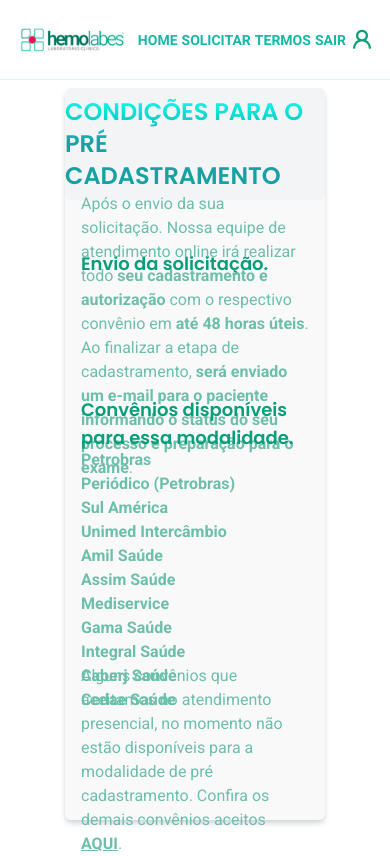
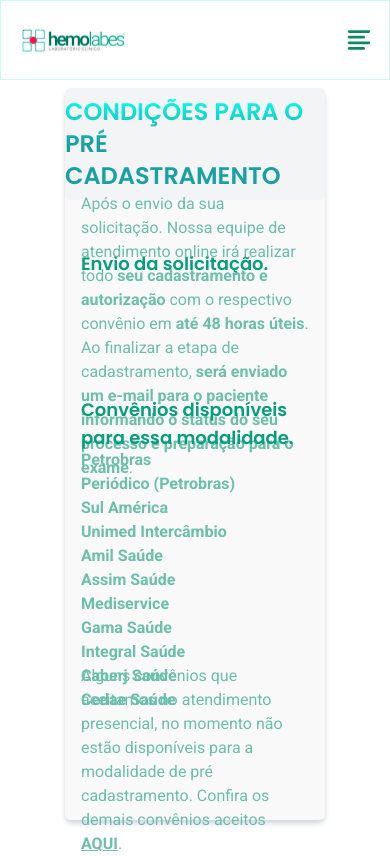
Before and after one commit to cadugomes06/Fast-Lab, a React (Vite) app: page /user/termos in a window 390 px wide. Built offline with nearby package versions, Linux system fonts and the light colour scheme.

Commit message:
menu mobile responsivo em todas as camadas da aplicação

```diff
--- a/src/components/Header.tsx
+++ b/src/components/Header.tsx
@@ -35,7 +35,6 @@
   }
 
   const { innerWidth: width } = window
-
   useEffect(() => {
     console.log(width)
     if(width < 600 ) {
@@ -57,7 +56,7 @@
                      />
              </div>
 
-             {userStatus ? (
+             {userStatus?
 
               <ul className='flex gap-4 sm:gap-1 items-center'>
 
@@ -92,10 +91,9 @@
                    alt="icone-de-usuário"
                    className='w-6 h-6'
                    />
-
             </ul>
 
-             ) : (
+              : (
               <ul className='flex gap-2 items-center'>
                 <Link to='/userlogin'>
                 <li className='font-medium sm:text-sm	 py-1 px-4 border-2 border-teal-300 cursor-pointer text-[#079E7A] hover:bg-teal-500 hover:text-white ease-linear duration-200 hover:border-none rounded-sm hover:shadow-md hover:shadow-teal-400'
--- /dev/null
+++ b/src/components/MenuMobile.tsx
@@ -0,0 +1,90 @@
+import { useState, useContext } from 'react';
+import { Link, useNavigate } from 'react-router-dom';
+
+import logoHemo from '../assets/icons/logoHemolabes1.svg'
+import menuIcon from '../assets/icons/menuIcon.svg'
+import closeIcon from '../assets/icons/closeX.svg'
+import { UserContext } from '../context/UserContext';
+import { useSignOut } from 'react-firebase-hooks/auth';
+import { auth } from '../services/firebaseConfig';
+import LoadingCup from './LoadingCup';
+
+const MenuMobile = () => {
+    const [toggleMenu, setToggleMenu] = useState(false)
+
+    const { state } = useContext(UserContext)
+    const navigate = useNavigate()
+    const [signOut, loading, error] = useSignOut(auth);
+
+    const handleToggleMenu = () => {
+        setToggleMenu(!toggleMenu)
+        console.log('funcionou')
+    }
+
+    const handleClickLogout = async () => {
+        const success = await signOut()
+        if (success) {
+          window.localStorage.removeItem('user')
+          window.localStorage.removeItem('UserAccount')
+          state.toggleUserLog()
+
+            navigate('/')
+        }
+        if(error) {
+          alert('Erro inesperado!' + error)
+        }
+      }
+
+    return (
+        <>
+        {loading? <LoadingCup /> : null}
+
+        <header className="h-[80px] w-full flex items-center border border-teal-100 border-b-[1px] px-4 justify-between transition duration-200 relative">
+
+           <div className='block h-32- w-48 sm:w-28 '>
+                <img src={logoHemo}
+                     alt="logo-laboratório"
+                     />
+             </div>
+
+            <div className='h-[28px] w-[28px] cursor-pointer z-50'
+                 onClick={handleToggleMenu}>
+                {!toggleMenu? (
+                    <img src={menuIcon}
+                    alt="ícone-de-menu"
+                    className='h-[28px] w-[28px]' />
+                ) : (
+                    <img src={closeIcon}
+                    alt="ícone-de-menu"
+                    className='h-[28px] w-[28px]' />
+                )}
+            </div>
+
+            {toggleMenu? (
+                 <nav className='absolute z-10 w-[8rem] h-[16rem] bg-gray-200 top-0 right-0 pt-[80px] flex flex-col items-center justify-center rounded-md shadow-md shadow-gray-400 animeLeft'
+                 >
+                 <ul className='text-md text-teal-600 font-semibold w-full'>
+                  <Link to='../user/userhome'>
+                    <li className='w-[100%] py-2 border border-gray-100 text-center hover:bg-teal-500 hover:text-white transition duration-200'>Home</li>
+                  </Link>
+                  <Link to='../user/solicitacao'>
+                    <li  className='w-[100%] py-2 border border-gray-100  text-center hover:bg-teal-500 hover:text-white transition duration-200'>Solicitar</li>
+                 </Link>
+                  <Link to='../user/termos'>
+                    <li  className='w-[100%] py-2 border border-gray-100 text-center hover:bg-teal-500 hover:text-white transition duration-200'>Termos</li>
+                 </Link>
+                    <li  className='w-[100%] py-2 border border-gray-100 cursor-pointer text-center hover:bg-teal-500 hover:text-white transition duration-200'
+                        onClick={handleClickLogout}>
+                            Sair
+                   </li>
+                 </ul>
+             </nav>
+            ): ''}
+
+
+        </header>
+    </>
+    )
+}
+
+export default MenuMobile;
--- a/src/pages/User/Form/Form.tsx
+++ b/src/pages/User/Form/Form.tsx
@@ -8,6 +8,7 @@
 import { Link, useNavigate } from "react-router-dom";
 import { UserContext } from "../../../context/UserContext";
 import LoadingCup from "../../../components/LoadingCup";
+import MenuMobile from "../../../components/MenuMobile";
 
 const Form = () => {
   const [plan, setPlan] = useState("");
@@ -31,6 +32,7 @@
   const [planRule, setPlanRule] = useState("");
   const [cardnumberError, setCardnumberError] = useState("");
   const [cpfError, setCpfError] = useState("");
+  const [isMobile, setIsMobile] = useState(false);
 
   const formsCollectionRef = collection(db, "formulario");
 
@@ -249,12 +251,19 @@
     setSexo(event.target.value);
   };
 
+  const {innerWidth: width} = window
+  useEffect(() => {
+    if(width < 600 ) {
+      setIsMobile(true)
+    }
+  }, [width])
+
   return (
 
     <>
     {loading && name.length > 0 ? <LoadingCup /> : ''}
 
-      <Header />
+    {isMobile? <MenuMobile /> : <Header />}
 
       <section
         className="bg-white flex justify-center
--- a/src/pages/User/Form/FormConfirm.tsx
+++ b/src/pages/User/Form/FormConfirm.tsx
@@ -1,12 +1,23 @@
 import Header from "../../../components/Header";
 import checkOneIcon from '../../../assets/icons/checkone.svg'
 import closeIcon from '../../../assets/icons/close.svg'
+import {useState, useEffect } from 'react';
+import MenuMobile from "../../../components/MenuMobile";
 
 const FormConfirm = () => {
+  const [isMobile, setIsMobile] = useState(false)
+
+  const {innerWidth: width} = window
+  useEffect(() => {
+    if(width < 600 ) {
+      setIsMobile(true)
+    }
+  }, [width])
 
     return (
         <>
-        <Header />
+        {isMobile? <MenuMobile /> : <Header />}
+
         <section className="grid grid-cols-6 w-full h-[calc(100vh-80px)]">
           <div className="bg-white"></div>
 
--- a/src/pages/User/Home/Termos.tsx
+++ b/src/pages/User/Home/Termos.tsx
@@ -1,9 +1,11 @@
-import { useEffect, useContext } from "react";
+import { useEffect, useContext, useState } from "react";
 import Header from "../../../components/Header";
 import { UserContext } from "../../../context/UserContext";
 import { useNavigate } from "react-router-dom";
+import MenuMobile from "../../../components/MenuMobile";
 
 const Termos = () => {
+    const [isMobile, setIsMobile] = useState(false)
     const { state } = useContext(UserContext)
 
     const navigate = useNavigate()
@@ -14,9 +16,16 @@
         }
     }, [state.userOn])
 
+    const {innerWidth: width} = window
+    useEffect(() => {
+      if(width < 600 ) {
+        setIsMobile(true)
+      }
+    }, [width])
+
     return (
         <>
-        <Header />
+        {isMobile? <MenuMobile /> : <Header />}
 
         <section className="grid grid-cols-6 w-full h-[calc(100vh-80px)] py-2 rounded-md">
           <div className="bg-white"></div>
--- a/src/pages/User/Home/UserHome.tsx
+++ b/src/pages/User/Home/UserHome.tsx
@@ -15,6 +15,7 @@
 import checkallGrayIcon from "../../../assets/icons/checkall-gray.svg";
 import checkIcon from "../../../assets/icons/checkone.svg";
 import checkGrayIcon from "../../../assets/icons/checkone-gray.svg";
+import MenuMobile from "../../../components/MenuMobile";
 
 const UserHome = () => {
   const [cardSelect, setCardSelect] = useState(2);
@@ -61,7 +62,7 @@
 
   return (
     <>
-      <Header />
+      {isMobile? <MenuMobile />  : <Header />}
 
       <section className="w-full h-[calc(100vh-80px)] sm:h-[42rem] flex justify-center items-center">
         <div
--- a/src/pages/User/Home/UserRequest.tsx
+++ b/src/pages/User/Home/UserRequest.tsx
@@ -5,11 +5,13 @@
 
 import calendarIcon from '../../../assets/icons/calendar.svg'
 import notDocumentIcon from '../../../assets/images/notDocument.jpg'
+import MenuMobile from "../../../components/MenuMobile";
 
 
 const UserRequest = () => {
     const [schedules, setSchedules] = useState<typeSchedule[]>([]);
     const [ errorSchedule, setErrorSchedule] = useState(false)
+    const [ isMobile, setIsMobile] = useState(false)
 
     const formsCollectionRef = collection(db, "formulario");
     const userIDstorage = window.localStorage.getItem('user')
@@ -35,9 +37,16 @@
         status: string
     }
 
+    const {innerWidth: width} = window
+    useEffect(() => {
+      if(width < 600 ) {
+        setIsMobile(true)
+      }
+    }, [width])
+
     return (
         <>
-        <Header />
+        {isMobile? <MenuMobile /> : <Header />}
 
         <section className="grid grid-cols-8 animeLeft">
          <div></div>
```
Also changed, not shown: src/assets/icons/closeX.svg (added), src/assets/icons/menuIcon.svg (added).
